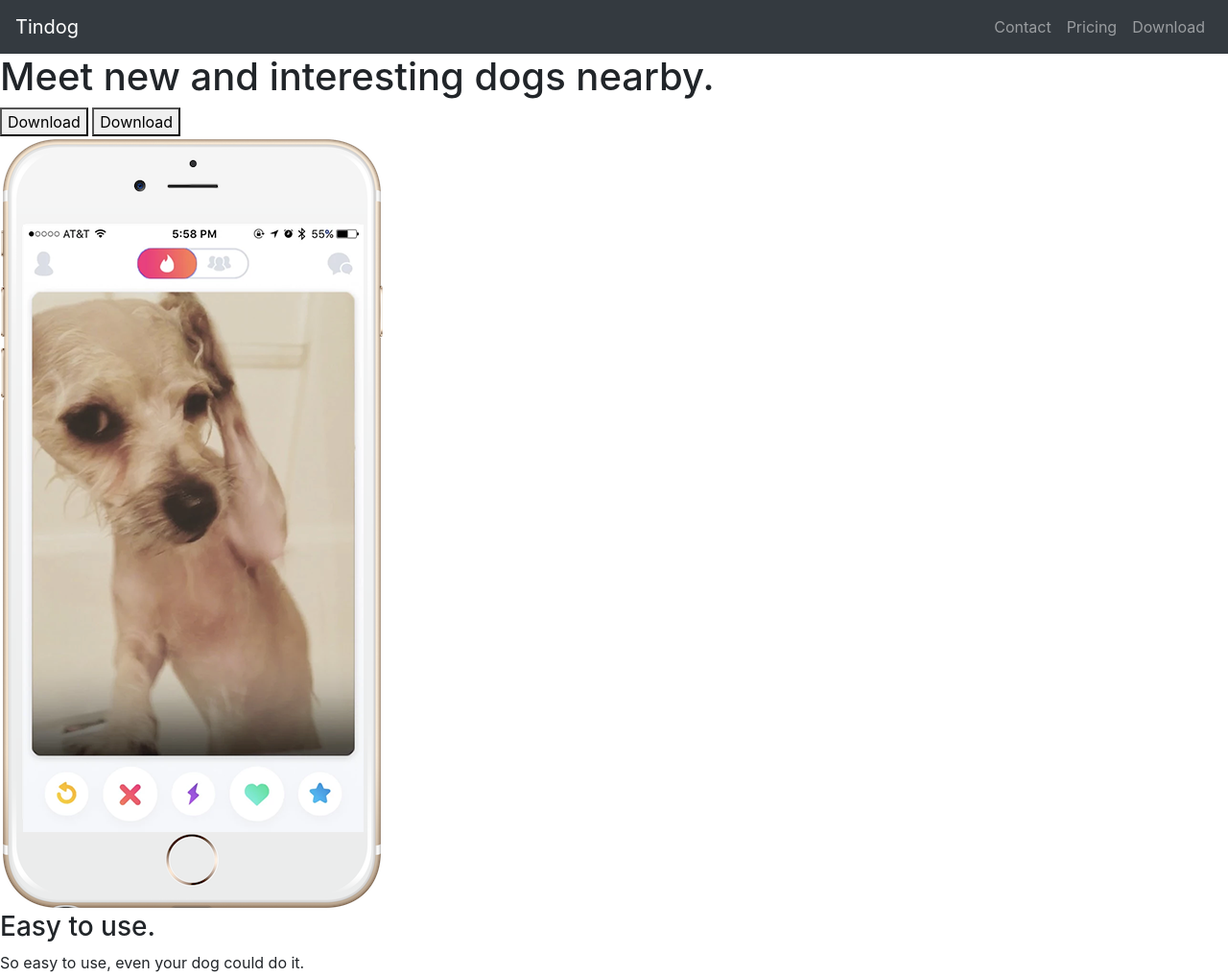
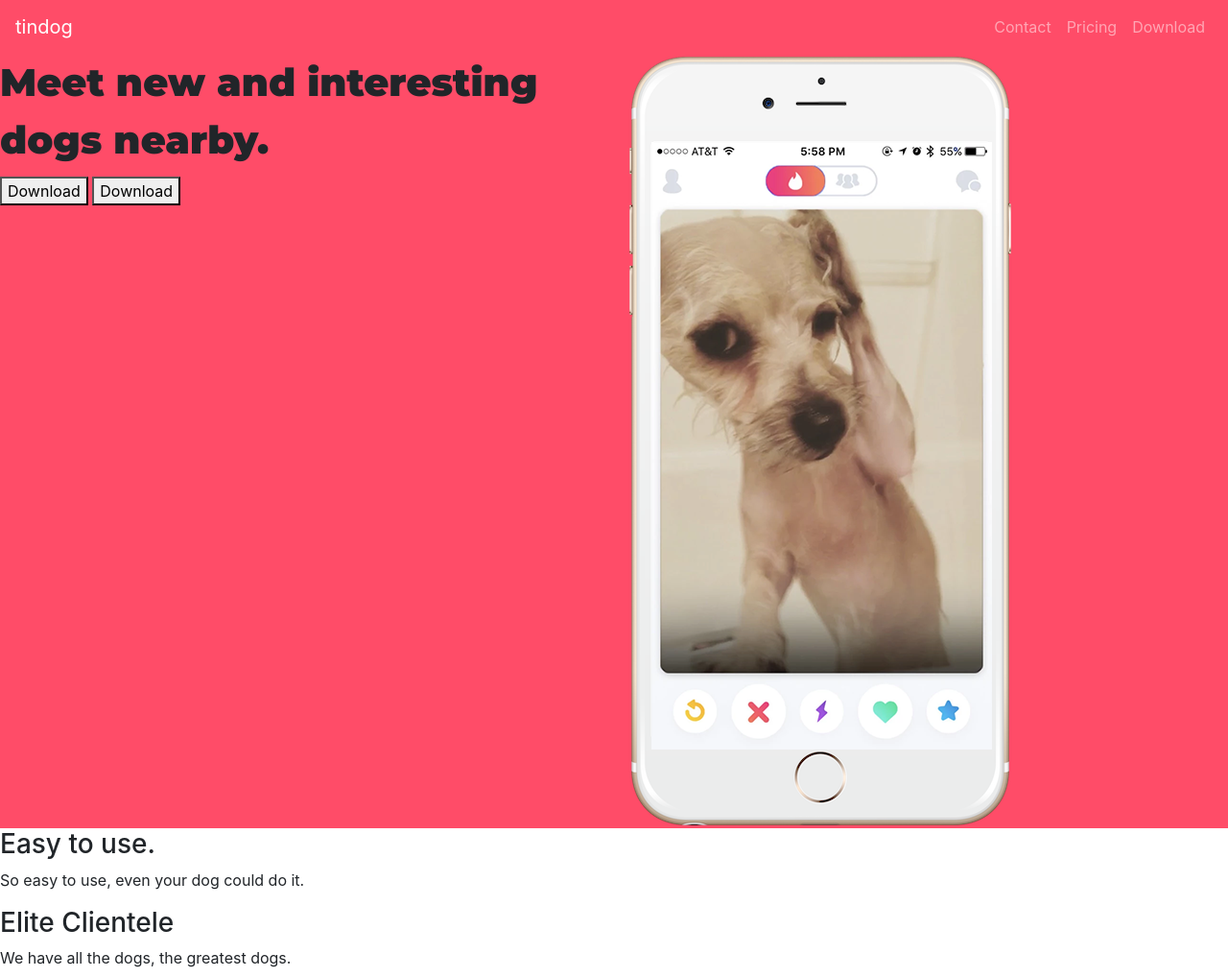
Before and after one commit to croft2K/TinDog, a plain HTML site: page index.html in a window 1280 px wide. Shown: the top 1018 px of the page at 96% size. Drawn offline with nearby package versions, Linux system fonts and the light colour scheme.

Commit message:
grid layout, background, google fonts added

```diff
--- a/css/styles.css
+++ b/css/styles.css
@@ -0,0 +1,10 @@
+#title{
+    background-color: #ff4c68;
+}
+
+h1{
+    font-family: 'Montserrat', sans-serif;
+    font-weight: 900;
+    size: 3rem;
+    line-height: 1.5;
+}
--- a/index.html
+++ b/index.html
@@ -4,10 +4,22 @@
 <head>
   <meta charset="utf-8">
   <title>TinDog</title>
-  <link rel="stylesheet" href="https://cdn.jsdelivr.net/npm/bootstrap@4.6.1/dist/css/bootstrap.min.css" integrity="sha384-zCbKRCUGaJDkqS1kPbPd7TveP5iyJE0EjAuZQTgFLD2ylzuqKfdKlfG/eSrtxUkn" crossorigin="anonymous">
+  <link rel="stylesheet" href="https://cdn.jsdelivr.net/npm/bootstrap@4.6.1/dist/css/bootstrap.min.css"
+    integrity="sha384-zCbKRCUGaJDkqS1kPbPd7TveP5iyJE0EjAuZQTgFLD2ylzuqKfdKlfG/eSrtxUkn" crossorigin="anonymous">
   <link rel="stylesheet" href="css/styles.css">
-  <script src="https://cdn.jsdelivr.net/npm/jquery@3.5.1/dist/jquery.slim.min.js" integrity="sha384-DfXdz2htPH0lsSSs5nCTpuj/zy4C+OGpamoFVy38MVBnE+IbbVYUew+OrCXaRkfj" crossorigin="anonymous"></script>
-<script src="https://cdn.jsdelivr.net/npm/bootstrap@4.6.1/dist/js/bootstrap.bundle.min.js" integrity="sha384-fQybjgWLrvvRgtW6bFlB7jaZrFsaBXjsOMm/tB9LTS58ONXgqbR9W8oWht/amnpF" crossorigin="anonymous"></script>
+
+  <link rel="preconnect" href="https://fonts.googleapis.com">
+  <link rel="preconnect" href="https://fonts.gstatic.com" crossorigin>
+  <link
+    href="https://fonts.googleapis.com/css2?family=Montserrat:wght@100;300;400;700;900&family=Ubuntu:wght@300;400;500;700&display=swap"
+    rel="stylesheet">
+
+  <script src="https://cdn.jsdelivr.net/npm/jquery@3.5.1/dist/jquery.slim.min.js"
+    integrity="sha384-DfXdz2htPH0lsSSs5nCTpuj/zy4C+OGpamoFVy38MVBnE+IbbVYUew+OrCXaRkfj" crossorigin="anonymous">
+  </script>
+  <script src="https://cdn.jsdelivr.net/npm/bootstrap@4.6.1/dist/js/bootstrap.bundle.min.js"
+    integrity="sha384-fQybjgWLrvvRgtW6bFlB7jaZrFsaBXjsOMm/tB9LTS58ONXgqbR9W8oWht/amnpF" crossorigin="anonymous">
+  </script>
 </head>
 
 <body>
@@ -16,9 +28,10 @@
 
     <!-- Nav Bar -->
 
-    <nav class="navbar bg-dark navbar-expand-lg navbar-dark">
-      <a class="navbar-brand" href="">Tindog</a>
-       <button class="navbar-toggler" type="button" data-toggle="collapse" data-target="#navbarSupportedContent" aria-controls="navbarSupportedContent" aria-expanded="false" aria-label="Toggle navigation">
+    <nav class="navbar navbar-expand-lg navbar-dark">
+      <a class="navbar-brand" href="">tindog</a>
+      <button class="navbar-toggler" type="button" data-toggle="collapse" data-target="#navbarSupportedContent"
+        aria-controls="navbarSupportedContent" aria-expanded="false" aria-label="Toggle navigation">
         <span class="navbar-toggler-icon"></span>
       </button>
       <div class="collapse navbar-collapse" id="navbarSupportedContent">
@@ -39,15 +52,18 @@
 
 
     <!-- Title -->
-
-    <div>
+    <div class="row">
+      <div class="col-lg-6">
         <h1>Meet new and interesting dogs nearby.</h1>
         <button type="button">Download</button>
         <button type="button">Download</button>
       </div>
-    <div>
+
+      <div class="col-lg-6">
         <img src="images/iphone6.png" alt="iphone-mockup">
       </div>
+    </div>
+
 
   </section>
 
```
Lines whose indentation alone changed are shown as unchanged.
